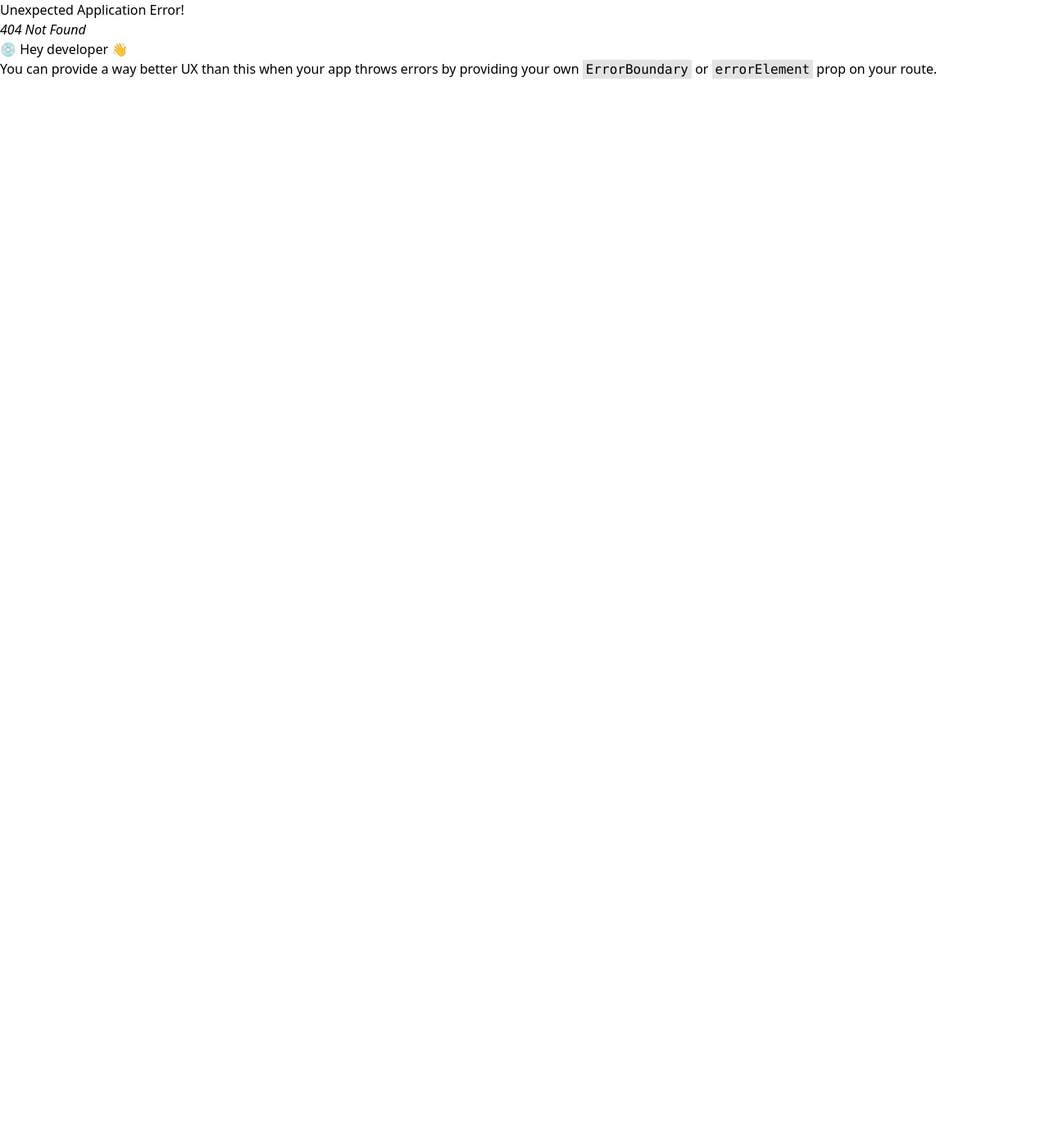
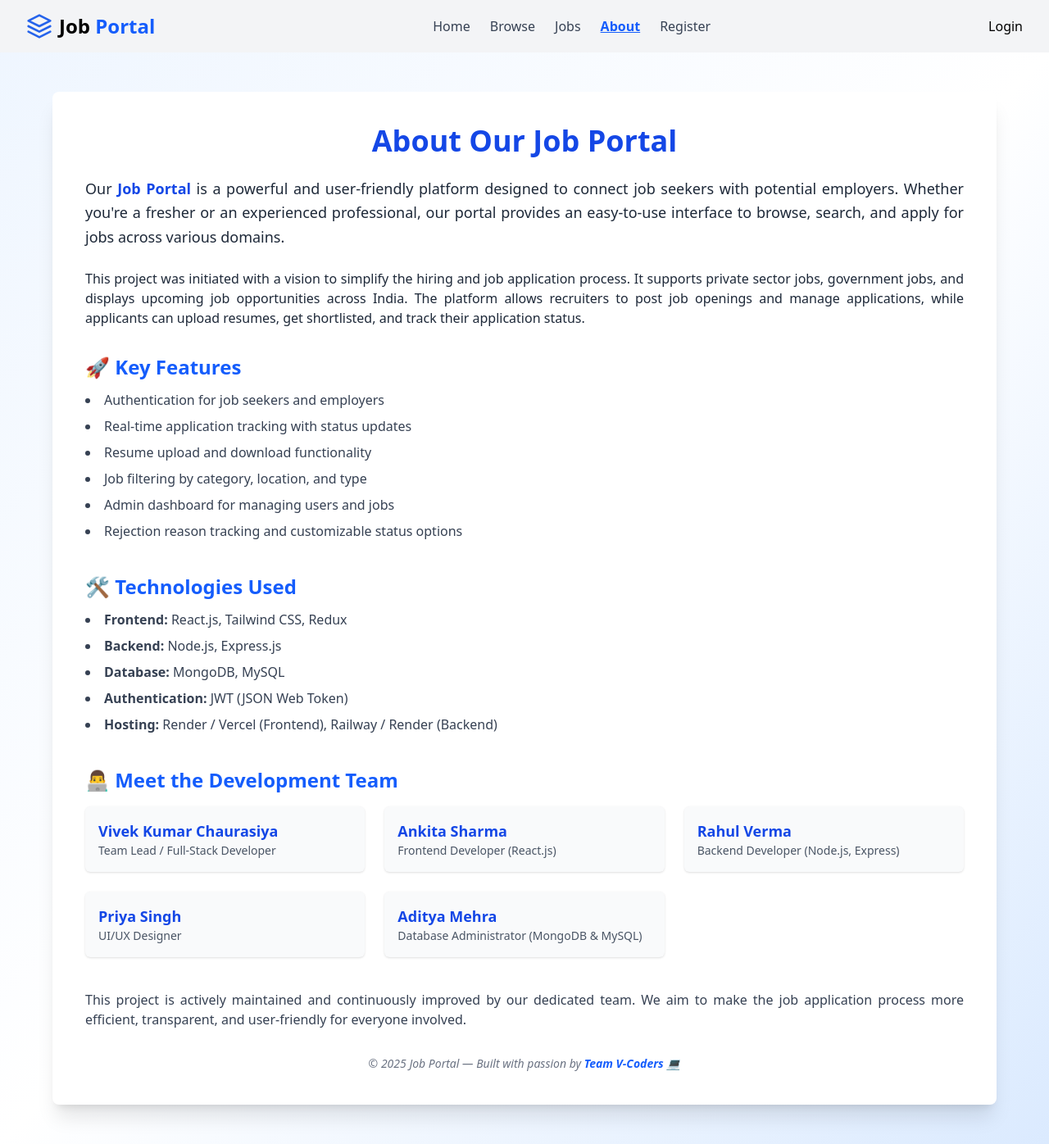
Before and after one commit to viveka941/JobPortal, a React (Vite) app in the folder Frontend/: page /about in a window 1280 px wide. Before the commit this address had no page. Shown: the whole page at 82% size. Before the commit the page ends 800 px from the top, so only its background shows below. Built offline with nearby package versions, Linux system fonts and the light colour scheme.

Commit message:
Add About page and update Navbar links; enhance ApplicantsTable with status validation

```diff
--- a/Frontend/src/App.jsx
+++ b/Frontend/src/App.jsx
@@ -17,6 +17,7 @@ import CompnaySetup from "./component/adminComponent/CompnaySetup";
 import JobsAdmin from "./component/adminComponent/JobsAdmin";
 import PostJob from "./component/adminComponent/PostJob";
 import Applicants from "./component/adminComponent/Applicants";
+import About from "./component/adminComponent/About";
 
 function App() {
   const appRouter = createBrowserRouter([
@@ -75,6 +76,10 @@ function App() {
       path: "/admin/jobs/:id/applicants",
       element: <Applicants/>,
     },
+    {
+      path:"/about",
+      element:<About/>
+    }
   ]);
   return <RouterProvider router={appRouter}></RouterProvider>;
 }
--- a/Frontend/src/component/Navbar.jsx
+++ b/Frontend/src/component/Navbar.jsx
@@ -1,5 +1,5 @@
 import React, { useState } from "react";
-import { Link } from "react-router-dom";
+import {  NavLink } from "react-router-dom";
 import UserProfile from "./UserProfile"; // Import the UserProfile component
 import Logo from "./Logo";
 import { useDispatch, useSelector } from "react-redux";
@@ -49,27 +49,79 @@ export default function Navbar() {
               // Links for Recruiter
               <>
                 <li className="hover:text-blue-600 transition duration-200">
-                  <Link to="/admin/companies">Company</Link>
+                  <NavLink
+                    to="/admin/companies"
+                    className={({ isActive }) =>
+                      isActive
+                        ? "text-blue-600  underline font-extrabold"
+                        : "hover:text-blue-600 transition duration-200 "
+                    }
+                  >
+                    Company
+                  </NavLink>
                 </li>
                 <li className="hover:text-blue-600 transition duration-200">
-                  <Link to="/admin/jobs">Jobs</Link>
+                  <NavLink
+                    to="/admin/jobs"
+                    className={({ isActive }) =>
+                      isActive
+                        ? "text-blue-600  underline font-extrabold"
+                        : "hover:text-blue-600 transition duration-200 "
+                    }
+                  >
+                    Jobs
+                  </NavLink>
                 </li>
               </>
             ) : (
               // Links for Non-Recruiter (Guest or Candidate)
               <>
                 <li className="hover:text-blue-600 transition duration-200">
-                  <Link to="/">Home</Link>
+                  <NavLink
+                    to="/"
+                    className={({ isActive }) =>
+                      isActive
+                        ? "text-blue-600  underline font-extrabold"
+                        : "hover:text-blue-600 transition duration-200 "
+                    }
+                  >
+                    Home
+                  </NavLink>
                 </li>
                 <li className="hover:text-blue-600 transition duration-200">
-                  <Link to="/browse">Browse</Link>
+                  <NavLink
+                    to="/browse"
+                    className={({ isActive }) =>
+                      isActive
+                        ? "text-blue-600  underline font-extrabold"
+                        : "hover:text-blue-600 transition duration-200 "
+                    }
+                  >
+                    Browse
+                  </NavLink>
                 </li>
                 <li className="hover:text-blue-600 transition duration-200">
-                  <Link to="/jobs">Jobs</Link>
+                  <NavLink
+                    to="/jobs"
+                    className={({ isActive }) =>
+                      isActive
+                        ? "text-blue-600  underline font-extrabold"
+                        : "hover:text-blue-600 transition duration-200 "
+                    }
+                  >
+                    Jobs
+                  </NavLink>
+                </li>
+                <li className="hover:text-blue-600 transition duration-200">
+                  <NavLink to="/about"  className={({ isActive }) =>
+                      isActive
+                        ? "text-blue-600  underline font-extrabold"
+                        : "hover:text-blue-600 transition duration-200 "
+                    }>About</NavLink>
                 </li>
                 {!user && ( // Show Register link only if user is not logged in
                   <li className="hover:text-blue-600 transition duration-200">
-                    <Link to="/register">Register</Link>
+                    <NavLink to="/register">Register</NavLink>
                   </li>
                 )}
               </>
@@ -83,12 +135,12 @@ export default function Navbar() {
             <UserProfile />
           ) : (
             // Show Login link if user is not logged in
-            <Link
+            <NavLink
               to="/login"
               className="hover:text-blue-600 transition duration-200"
             >
               Login
-            </Link>
+            </NavLink>
           )}
         </div>
 
@@ -99,64 +151,64 @@ export default function Navbar() {
               {user && user.role === "Recruiter" ? (
                 // Mobile Links for Recruiter
                 <>
-                  <Link
+                  <NavLink
                     to="/admin/companies"
                     className="block px-4 py-2 text-gray-700 hover:bg-gray-100 rounded-md"
                     onClick={() => setIsMenuOpen(false)}
                   >
                     Company
-                  </Link>
-                  <Link
+                  </NavLink>
+                  <NavLink
                     to="/admin/jobs"
                     className="block px-4 py-2 text-gray-700 hover:bg-gray-100 rounded-md"
                     onClick={() => setIsMenuOpen(false)}
                   >
                     Jobs
-                  </Link>
+                  </NavLink>
                 </>
               ) : (
                 // Mobile Links for Non-Recruiter
                 <>
-                  <Link
+                  <NavLink
                     to="/"
                     className="block px-4 py-2 text-gray-700 hover:bg-blue-100 rounded-md"
                     onClick={() => setIsMenuOpen(false)}
                   >
                     Home
-                  </Link>
-                  <Link
+                  </NavLink>
+                  <NavLink
                     to="/browse"
                     className="block px-4 py-2 text-gray-700 hover:bg-blue-100 rounded-md"
                     onClick={() => setIsMenuOpen(false)}
                   >
                     Browse
-                  </Link>
-                  <Link
+                  </NavLink>
+                  <NavLink
                     to="/jobs"
                     className="block px-4 py-2 text-gray-700 hover:bg-blue-100 rounded-md"
                     onClick={() => setIsMenuOpen(false)}
                   >
                     Jobs
-                  </Link>
+                  </NavLink>
                   {!user && (
-                    <Link
+                    <NavLink
                       to="/register"
                       className="block px-4 py-2 text-gray-700 hover:bg-blue-100 rounded-md"
                       onClick={() => setIsMenuOpen(false)}
                     >
                       Register
-                    </Link>
+                    </NavLink>
                   )}
                 </>
               )}
               {!user && (
-                <Link
+                <NavLink
                   to="/login"
                   className="block px-4 py-2 text-gray-700 hover:bg-blue-100 rounded-md"
                   onClick={() => setIsMenuOpen(false)}
                 >
                   Login
-                </Link>
+                </NavLink>
               )}
               {user && (
                 <div className="px-4 py-2">
--- /dev/null
+++ b/Frontend/src/component/adminComponent/About.jsx
@@ -0,0 +1,114 @@
+import React from "react";
+import Navbar from "../Navbar";
+
+export default function About() {
+  const team = [
+    {
+      name: "Vivek Kumar Chaurasiya",
+      role: "Team Lead / Full-Stack Developer",
+    },
+    { name: "Ankita Sharma", role: "Frontend Developer (React.js)" },
+    { name: "Rahul Verma", role: "Backend Developer (Node.js, Express)" },
+    { name: "Priya Singh", role: "UI/UX Designer" },
+    { name: "Aditya Mehra", role: "Database Administrator (MongoDB & MySQL)" },
+  ];
+
+  return (
+    <>
+      <Navbar />
+      <div className="min-h-screen px-6 py-12 bg-gradient-to-br from-blue-50 via-white to-blue-100 text-gray-800">
+        <div className="max-w-6xl mx-auto bg-white shadow-xl rounded-lg p-10">
+          <h1 className="text-4xl font-extrabold mb-6 text-blue-700 text-center">
+            About Our Job Portal
+          </h1>
+
+          <p className="text-lg mb-6 text-justify leading-relaxed">
+            Our <strong className="text-blue-700">Job Portal</strong> is a
+            powerful and user-friendly platform designed to connect job seekers
+            with potential employers. Whether you're a fresher or an experienced
+            professional, our portal provides an easy-to-use interface to
+            browse, search, and apply for jobs across various domains.
+          </p>
+
+          <p className="text-md mb-8 text-justify">
+            This project was initiated with a vision to simplify the hiring and
+            job application process. It supports private sector jobs, government
+            jobs, and displays upcoming job opportunities across India. The
+            platform allows recruiters to post job openings and manage
+            applications, while applicants can upload resumes, get shortlisted,
+            and track their application status.
+          </p>
+
+          <section className="mb-10">
+            <h2 className="text-2xl font-semibold mb-3 text-blue-600">
+              🚀 Key Features
+            </h2>
+            <ul className="list-disc list-inside space-y-2 text-gray-700">
+              <li>Authentication for job seekers and employers</li>
+              <li>Real-time application tracking with status updates</li>
+              <li>Resume upload and download functionality</li>
+              <li>Job filtering by category, location, and type</li>
+              <li>Admin dashboard for managing users and jobs</li>
+              <li>Rejection reason tracking and customizable status options</li>
+            </ul>
+          </section>
+
+          <section className="mb-10">
+            <h2 className="text-2xl font-semibold mb-3 text-blue-600">
+              🛠️ Technologies Used
+            </h2>
+            <ul className="list-disc list-inside space-y-2 text-gray-700">
+              <li>
+                <strong>Frontend:</strong> React.js, Tailwind CSS, Redux
+              </li>
+              <li>
+                <strong>Backend:</strong> Node.js, Express.js
+              </li>
+              <li>
+                <strong>Database:</strong> MongoDB, MySQL
+              </li>
+              <li>
+                <strong>Authentication:</strong> JWT (JSON Web Token)
+              </li>
+              <li>
+                <strong>Hosting:</strong> Render / Vercel (Frontend), Railway /
+                Render (Backend)
+              </li>
+            </ul>
+          </section>
+
+          <section className="mb-10">
+            <h2 className="text-2xl font-semibold mb-4 text-blue-600">
+              👨‍💻 Meet the Development Team
+            </h2>
+            <div className="grid sm:grid-cols-2 md:grid-cols-3 gap-6">
+              {team.map((member, index) => (
+                <div
+                  key={index}
+                  className="bg-gray-50 p-4 rounded-md shadow hover:shadow-md transition"
+                >
+                  <h3 className="text-lg font-bold text-blue-700">
+                    {member.name}
+                  </h3>
+                  <p className="text-sm text-gray-600">{member.role}</p>
+                </div>
+              ))}
+            </div>
+          </section>
+
+          <p className="mt-8 text-md text-gray-700 text-justify">
+            This project is actively maintained and continuously improved by our
+            dedicated team. We aim to make the job application process more
+            efficient, transparent, and user-friendly for everyone involved.
+          </p>
+
+          <p className="mt-8 text-sm italic text-center text-gray-500">
+            © 2025 Job Portal — Built with passion by{" "}
+            <span className="font-semibold text-blue-600">Team V-Coders</span>{" "}
+            💻
+          </p>
+        </div>
+      </div>
+    </>
+  );
+}
--- a/Frontend/src/component/adminComponent/ApplicantTable.jsx
+++ b/Frontend/src/component/adminComponent/ApplicantTable.jsx
@@ -8,10 +8,17 @@ const shortlistingStatus = ["Accepted", "Rejected"];
 const ApplicantsTable = () => {
   const { applications } = useSelector((store) => store.application);
   const [selectedReasons, setSelectedReasons] = useState({});
+  const [selectedStatus, setSelectedStatus] = useState({});
 
   const statusHandler = async (status, id) => {
     try {
       const reason = selectedReasons[id] || "";
+
+      // Validation if Rejected but no reason
+      if (status === "Rejected" && !reason) {
+        alert("Please select a reason for rejection.");
+        return;
+      }
 
       const res = await axios.post(
         `${APPLICATION_API_ENDPOINT}/status/${id}/update`,
@@ -32,6 +39,17 @@ const ApplicantsTable = () => {
       ...prev,
       [id]: value,
     }));
+  };
+
+  const handleStatusChange = (id, status) => {
+    setSelectedStatus((prev) => ({
+      ...prev,
+      [id]: status,
+    }));
+
+    if (status === "Accepted") {
+      statusHandler("Accepted", id);
+    }
   };
 
   return (
@@ -107,8 +125,11 @@ const ApplicantsTable = () => {
                               type="radio"
                               name={`status-${item._id}`}
                               value={status}
+                              checked={selectedStatus[item._id] === status}
+                              onChange={() =>
+                                handleStatusChange(item._id, status)
+                              }
                               className="accent-blue-600"
-                              onClick={() => statusHandler(status, item._id)}
                             />
                             <span className="text-sm">{status}</span>
                           </label>
@@ -116,6 +137,7 @@ const ApplicantsTable = () => {
                       </div>
                     </td>
                     <td className="px-6 py-4 text-sm">
+                      {selectedStatus[item._id] === "Rejected" && (
                         <div className="flex flex-col gap-2">
                           <select
                             name="rejectionReason"
@@ -126,19 +148,19 @@ const ApplicantsTable = () => {
                             className="border rounded-md px-3 py-1 text-sm focus:outline-none focus:ring-2 focus:ring-blue-400"
                           >
                             <option value="">Select Reason</option>
-                          <option value=" Lack of required technical skills">
+                            <option value="Lack of required technical skills">
                               Lack of required technical skills
                             </option>
-                          <option value=" Poor communication or soft skills">
+                            <option value="Poor communication or soft skills">
                               Poor communication or soft skills
                             </option>
-                          <option value=" Not enough relevant experience">
+                            <option value="Not enough relevant experience">
                               Not enough relevant experience
                             </option>
-                          <option value=" Failed the technical test or interview round">
+                            <option value="Failed the technical test or interview round">
                               Failed the technical test or interview round
                             </option>
-                          <option value=" Cultural or team fit mismatch">
+                            <option value="Cultural or team fit mismatch">
                               Cultural or team fit mismatch
                             </option>
                           </select>
@@ -151,6 +173,7 @@ const ApplicantsTable = () => {
                             Submit
                           </button>
                         </div>
+                      )}
                     </td>
                   </tr>
                 ))
```
Lines whose indentation alone changed are shown as unchanged.
